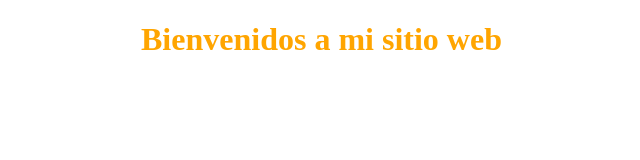
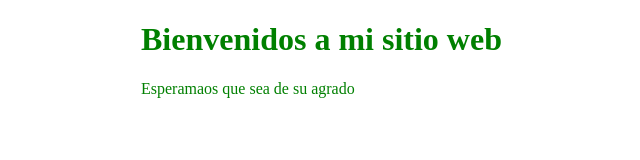
Before and after one commit to Otarolaandy/blog, a plain HTML site: page index.html in a window 1280 px wide. Shown: the whole page, without its empty margins (367-1007 px from the left). Drawn offline with Linux system fonts and the light colour scheme.

Commit message:
Agregamos un parrafo y cambiamos de color

```diff
--- a/css/style.css
+++ b/css/style.css
@@ -2,5 +2,5 @@
   margin-left: 500px
 }
 .color{
-  color: orange;
+  color: green;
 }
--- a/index.html
+++ b/index.html
@@ -8,6 +8,7 @@
   <body>
     <div class="centrar">
       <h1 class="color">Bienvenidos a mi sitio web</h1>
+      <p class="color">Esperamaos que sea de su agrado</p>
     </div>
   </body>
 </html>
```
